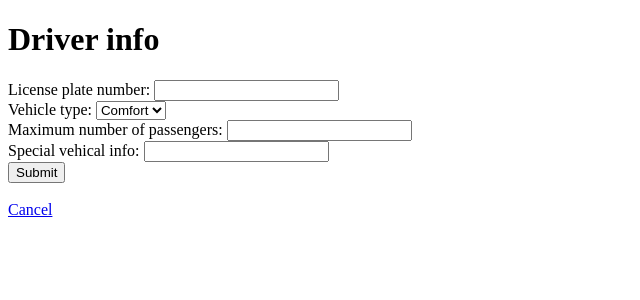
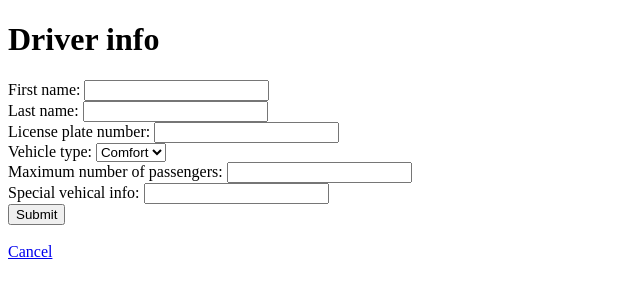
Before and after one commit to kaifeng-yu16/ride_sharing_app, a Django app: page /add_driver/ in a window 1280 px wide. Shown: the top 300 px of the page, without its empty margins (0-640 px from the left). Run offline with Django 4.2, Linux system fonts and the light colour scheme; the visitor is signed in with stand-in values (Sample User, id 1).

Commit message:
add more info & fixed bug

```diff
--- a/Weber/ride/views.py
+++ b/Weber/ride/views.py
@@ -22,6 +22,7 @@ def owner_view(request, ride_id):
     if ride.owner != request.user:
         return HttpResponse('This is not your ride. Can not view.')
     sharer_num = len(ride.sharer_set.all())
+    sharers = ride.sharer_set.all()
     return render(request, 'ride/owner_view.html', locals())
 
 @login_required
@@ -71,6 +72,7 @@ def sharer_view(request, ride_id):
     except Ride.DoesNotExist:
         return HttpResponse('This ride is not existed!')
     sharer_num = len(ride.sharer_set.all())
+    sharers = ride.sharer_set.all()
     try:
         sharer = ride.sharer_set.get(sharer=request.user)
     except Sharer.DoesNotExist:
@@ -123,6 +125,7 @@ def driver_view(request, ride_id):
         if ride.driver != request.user.driver:
             return HttpResponse('This is not your ride. Can not view.')
     sharer_num = len(ride.sharer_set.all())
+    sharers = ride.sharer_set.all()
     return render(request, 'ride/driver_view.html', locals())
 
 @login_required
@@ -191,7 +194,7 @@ def driver_join(request, ride_id):
     elif ride.status == 'open':
         if request.method == "POST":
             if ride.status != 'open' or ride.num_passengers > request.user.driver.max_volume or \
-                    ride.special_request != request.user.driver.special_info or \
+                    (ride.special_request != '' and ride.special_request != request.user.driver.special_info) or \
                     (ride.vehicle_type != '-' and ride.vehicle_type != request.user.driver.vehicle_type) or \
                     (request.user.id, ) in ride.sharer_set.all().values_list('sharer') or \
                     request.user == ride.driver or request.user == ride.owner:
--- a/Weber/user/forms.py
+++ b/Weber/user/forms.py
@@ -10,4 +10,4 @@ class UserProfileForm(ModelForm):
 class DriverProfileForm(ModelForm):
     class Meta:
         model = Driver
-        fields = ['vehicle_type', 'license', 'special_info']
+        fields = ['first_name', 'last_name', 'vehicle_type', 'license', 'special_info']
--- a/Weber/user/models.py
+++ b/Weber/user/models.py
@@ -11,6 +11,8 @@ VEHICLE_TYPE = {
 
 class Driver(models.Model):
     user = models.OneToOneField(User, on_delete = models.CASCADE)
+    first_name = models.CharField(max_length=200)
+    last_name = models.CharField(max_length=200)
     vehicle_type =  models.CharField(max_length=10, choices=VEHICLE_TYPE)
     license =  models.CharField(max_length=200)
     max_volume = models.PositiveIntegerField()
--- a/Weber/user/templates/user/add_driver.html
+++ b/Weber/user/templates/user/add_driver.html
@@ -7,6 +7,8 @@
   <h1>Driver info</h1>
     <form action={% url 'user:add_driver' %} method="post">
     {% csrf_token %}
+        First name: <input type="text" name="first" required><br/>
+        Last name: <input type="text" name="last" required><br/>
         License plate number: <input type="text" name="License" required><br/>
         Vehicle type:
         <select name="Type">
--- a/Weber/user/templates/user/change_info.html
+++ b/Weber/user/templates/user/change_info.html
@@ -11,7 +11,11 @@
         Username: {{user.username}}</br>
         Email: {{user_form.email}}</br></br>
         {% if user.driver%}
-          <h3>Vehicle info</h3>
+          <h3>Driver info</h3>
+          First name: {{driver_form.first_name}}</br>
+          Last name: {{driver_form.last_name}}</br>
+          License plate number: {{driver_form.license}}</br>
+          License plate number: {{driver_form.license}}</br>
           Vehicle type: {{driver_form.vehicle_type}}</br>
           License plate number: {{driver_form.license}}</br>
           Maximum number of passengers: <input type="number"  name="Volume" value="{{user.driver.max_volume}}" min="1" required><br/>
--- a/Weber/user/templates/user/show_info.html
+++ b/Weber/user/templates/user/show_info.html
@@ -10,6 +10,8 @@
       Email: {{user.email}}</br></br>
     {% if user.driver%}
       <h3>Vehicle info</h3>
+      First Name: {{user.driver.first_name}}</br>
+      Last Name: {{user.driver.last_name}}</br>
       Vehicle type: {{user.driver.vehicle_type}}</br>
       License plate number: {{user.driver.license}}</br>
       Max passenger number: {{user.driver.max_volume}}</br>
--- a/Weber/user/views.py
+++ b/Weber/user/views.py
@@ -35,11 +35,13 @@ def add_driver(request):
     if request.method == "GET":
         return render(request, 'user/add_driver.html')
     else:
+        first_name = request.POST['first']
+        last_name = request.POST['last']
         license = request.POST['License']
         vehicle_type = request.POST['Type']
         volume = request.POST['Volume']
         info = request.POST['Info']
-        d = Driver(user=request.user, vehicle_type=vehicle_type, license=license, max_volume=volume, special_info=info)
+        d = Driver(user=request.user, first_name=first_name, last_name=last_name, vehicle_type=vehicle_type, license=license, max_volume=volume, special_info=info)
         d.save()
         messages.add_message(request, messages.INFO, 'Create Driver Profile Successfully!')
         return HttpResponseRedirect(reverse('ride:home'))
```
